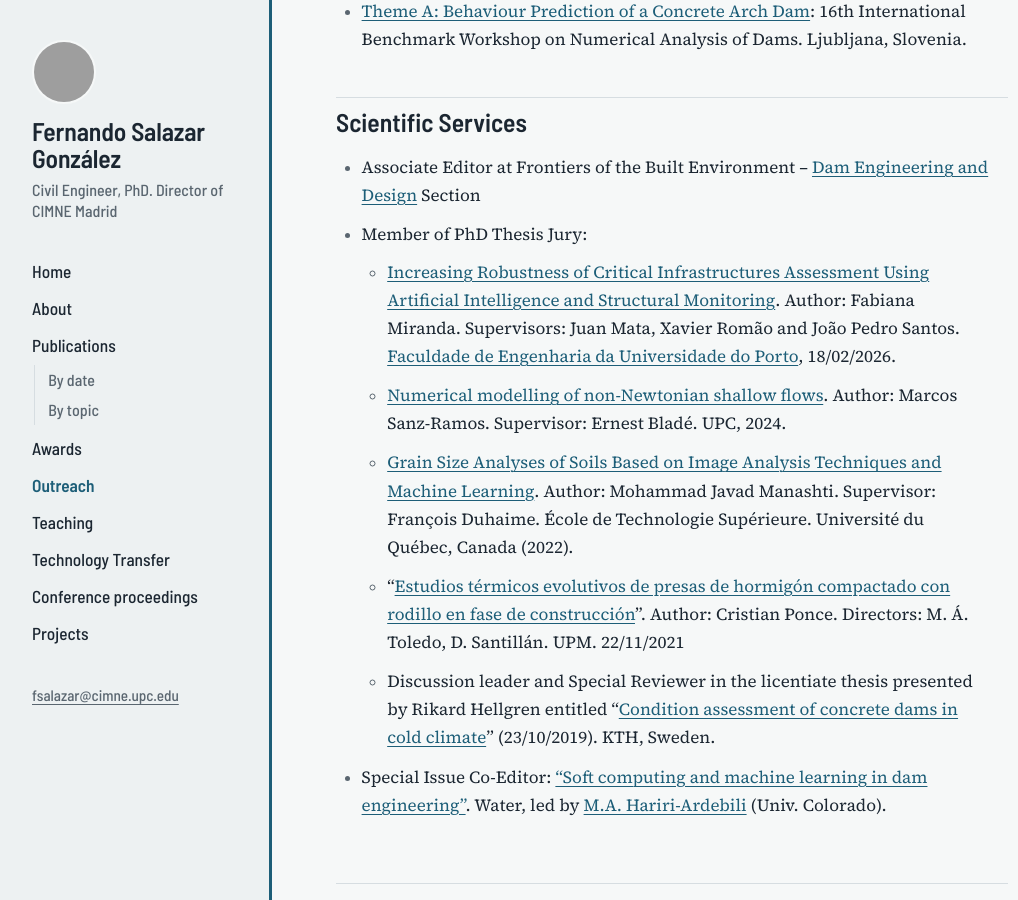
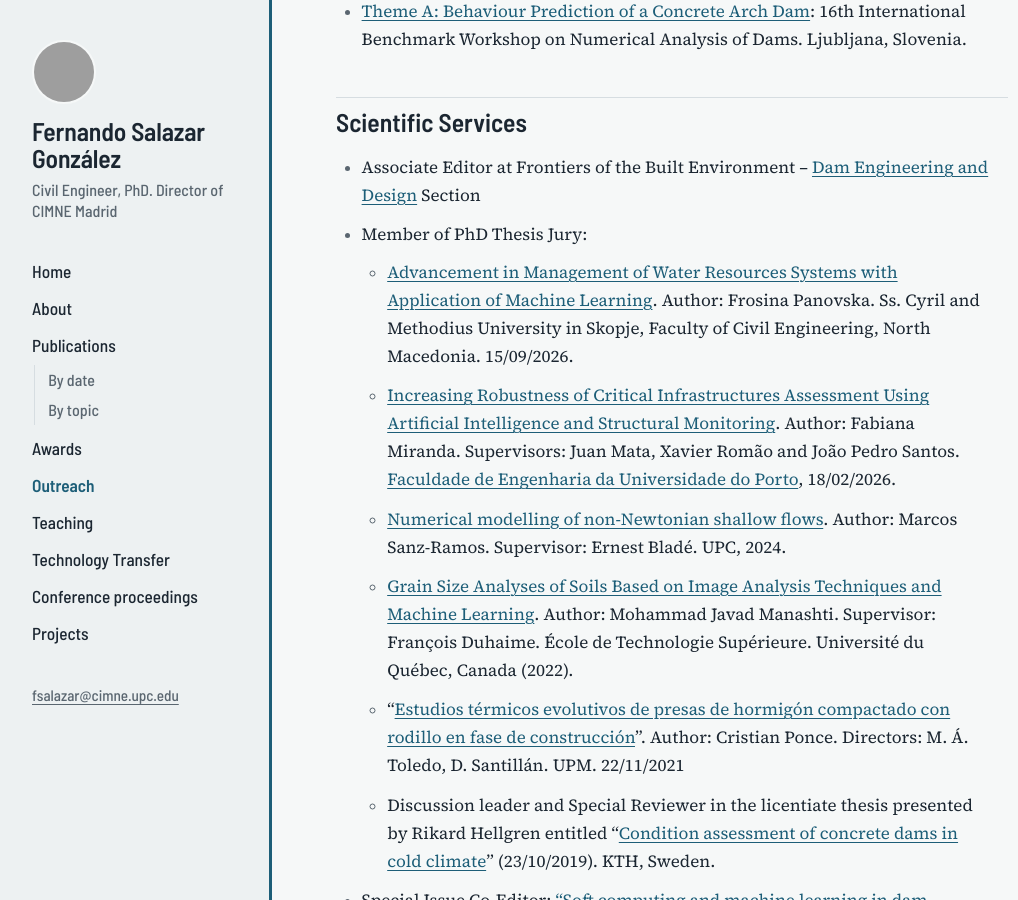
Before and after one commit to fersa/fsalazarcimne, a Jekyll site: the page built from outreach.md, in a window 1280 px wide and 900 px high, scrolled down 996 px. Shown: the whole window, without its empty margins (0-1018 px from the left). Built offline with Jekyll 4.4.1, drawn with Linux system fonts in a browser that asks for light colours; grey boxes are pictures that could not be loaded.

Commit message:
Add PhD jury membership for Frosina Panovska's thesis
Co-Authored-By: Claude Opus 5.5 <noreply@anthropic.com>

```diff
--- a/outreach.md
+++ b/outreach.md
@@ -29,6 +29,7 @@ Co-organizer:
 
 - Associate Editor at Frontiers of the Built Environment – [Dam Engineering and Design](https://www.frontiersin.org/journals/built-environment/sections/dam-engineering-and-design/editors) Section
 - Member of PhD Thesis Jury:
+  - [Advancement in Management of Water Resources Systems with Application of Machine Learning](https://lnkd.in/p/en-rnGFK). Author: Frosina Panovska. Ss. Cyril and Methodius University in Skopje, Faculty of Civil Engineering, North Macedonia. 15/09/2026.
   - [Increasing Robustness of Critical Infrastructures Assessment Using Artificial Intelligence and Structural Monitoring](https://repositorio-aberto.up.pt/handle/10216/173829). Author: Fabiana Miranda. Supervisors: Juan Mata, Xavier Romão and João Pedro Santos. [Faculdade de Engenharia da Universidade do Porto](https://www.linkedin.com/company/feup/), 18/02/2026.
   - [Numerical modelling of non-Newtonian shallow flows](https://cimne.com/vnews/2797/12243/phd-thesis-defense---numerical-modelling-of-non-newtonian-shallow-flows-by-marcos-sanz). Author: Marcos Sanz-Ramos. Supervisor: Ernest Bladé. UPC, 2024.
   - [Grain Size Analyses of Soils Based on Image Analysis Techniques and Machine Learning](https://espace.etsmtl.ca/id/eprint/3076/). Author: Mohammad Javad Manashti. Supervisor: François Duhaime. École de Technologie Supérieure. Université du Québec, Canada (2022).
```
